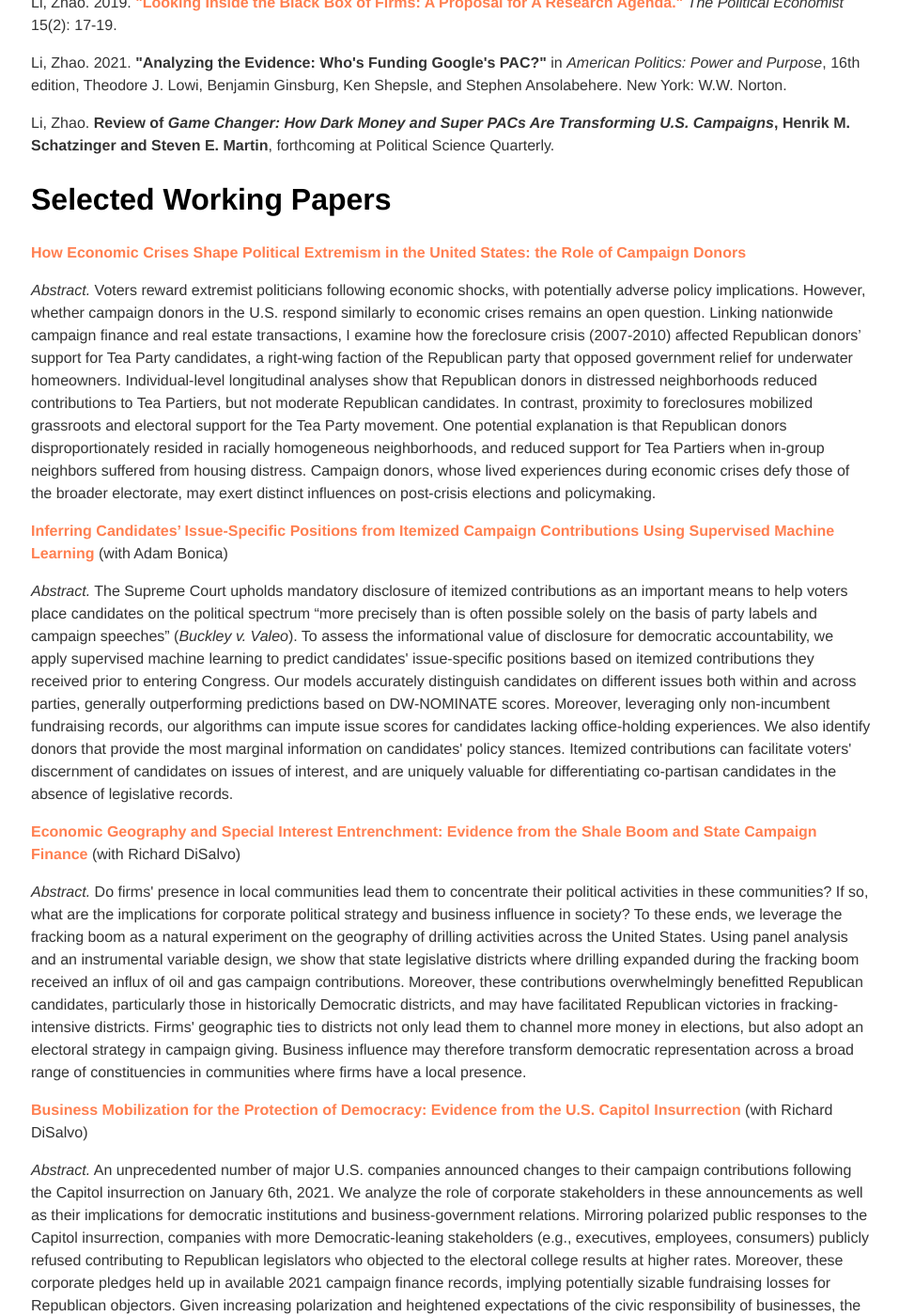
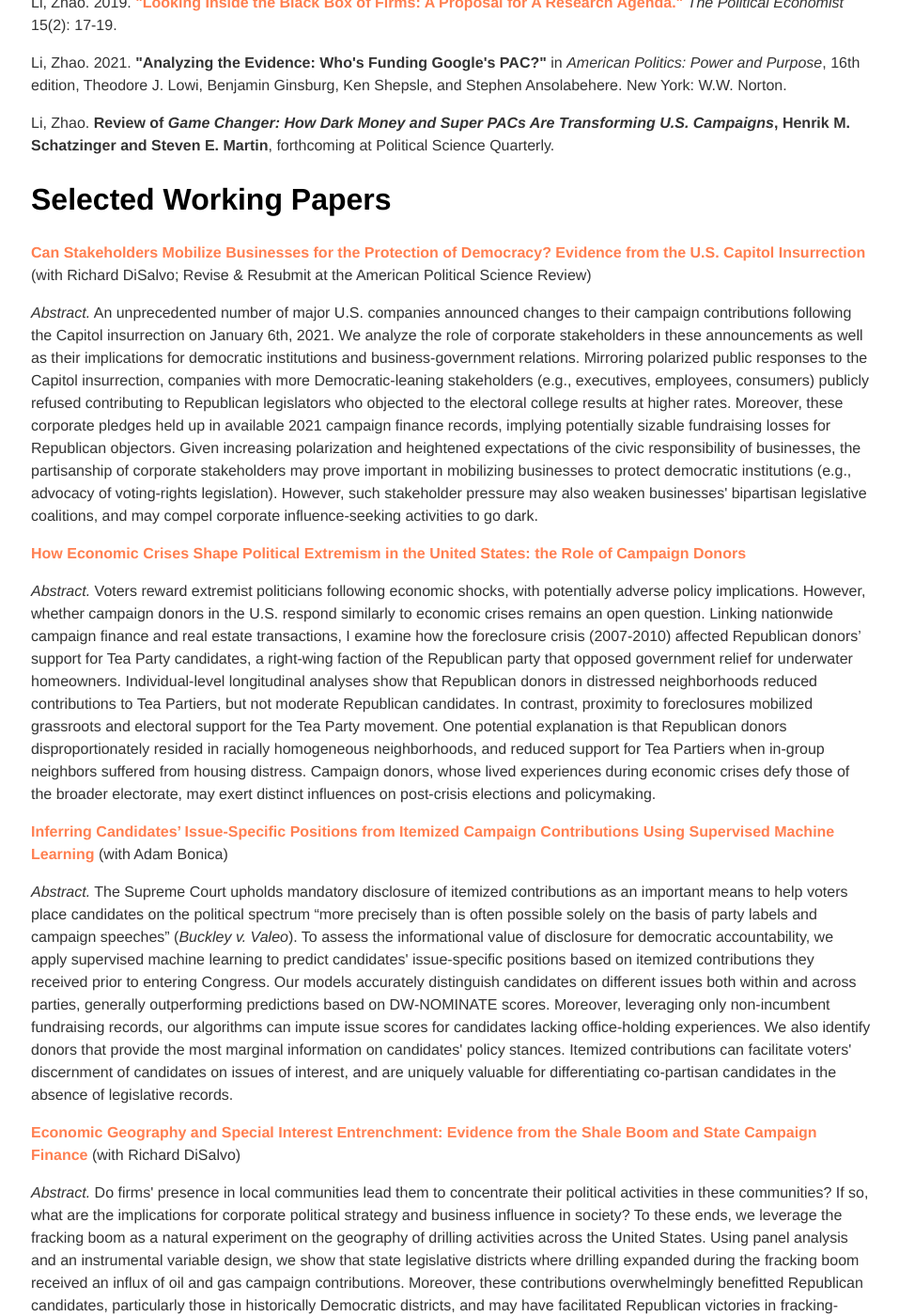
Before and after one commit to zhaoliresearch/zhaoliresearch.github.io, a Jekyll site: the page built from research/index.html, in a window 1280 px wide and 1400 px high, scrolled down 565 px. Shown: the whole window at 94% size, without its empty margins (159-1116 px from the left). Built offline with Jekyll 4.4.1, drawn with Linux system fonts in a browser that asks for light colours; some of the changed text lies outside the part shown.

Commit message:
Update index.html

```diff
--- a/research/index.html
+++ b/research/index.html
@@ -11,17 +11,19 @@
 <p>Li, Zhao. 2021. <b>"Analyzing the Evidence: Who's Funding Google's PAC?"</a></b> in <i>American Politics: Power and Purpose</i>, 16th edition, Theodore J. Lowi, Benjamin Ginsburg, Ken Shepsle, and Stephen Ansolabehere. New York: W.W. Norton.</p>
 <p>Li, Zhao. <b>Review of <i>Game Changer: How Dark Money and Super PACs Are Transforming U.S. Campaigns</i>, Henrik M. Schatzinger and Steven E. Martin</b>, forthcoming at Political Science Quarterly.</p>
 <h2>Selected Working Papers </h2>
+<p><b><a href="https://www.dropbox.com/s/oziztndzdsjbxpk/Li%20and%20DiSalvo_Capitol%20Riot.pdf?dl=0">Can Stakeholders Mobilize Businesses for the Protection of Democracy? Evidence from the U.S. Capitol Insurrection</b></a> (with Richard DiSalvo; Revise & Resubmit at the American Political Science Review)</p>
+<p><i>Abstract.</i> An unprecedented number of major U.S. companies announced changes to their campaign contributions following the Capitol insurrection on January 6th, 2021. We analyze the role of corporate stakeholders in these announcements as well as their implications for democratic institutions and business-government relations. Mirroring polarized public responses to the Capitol insurrection, companies with more Democratic-leaning stakeholders (e.g., executives, employees, consumers) publicly refused contributing to Republican legislators who objected to the electoral college results at higher rates. Moreover, these corporate pledges held up in available 2021 campaign finance records, implying potentially sizable fundraising losses for Republican objectors. Given increasing polarization and heightened expectations of the civic responsibility of businesses, the partisanship of corporate stakeholders may prove important in mobilizing businesses to protect democratic institutions (e.g., advocacy of voting-rights legislation). However, such stakeholder pressure may also weaken businesses' bipartisan legislative coalitions, and may compel corporate influence-seeking activities to go dark.</p>
 <p><b><a href="https://www.dropbox.com/s/at6n6o16dze48ds/Zhao%20Li_Housing%20Crash%20and%20Political%20Extremism.pdf?dl=0">How Economic Crises Shape Political Extremism in the United States: the Role of Campaign Donors</b> </a></p>
 <p><i>Abstract.</i> Voters reward extremist politicians following economic shocks, with potentially adverse policy implications. However, whether campaign donors in the U.S. respond similarly to economic crises remains an open question. Linking nationwide campaign finance and real estate transactions, I examine how the foreclosure crisis (2007-2010) affected Republican donors’ support for Tea Party candidates, a right-wing faction of the Republican party that opposed government relief for underwater homeowners. Individual-level longitudinal analyses show that Republican donors in distressed neighborhoods reduced contributions to Tea Partiers, but not moderate Republican candidates. In contrast, proximity to foreclosures mobilized grassroots and electoral support for the Tea Party movement. One potential explanation is that Republican donors disproportionately resided in racially homogeneous neighborhoods, and reduced support for Tea Partiers when in-group neighbors suffered from housing distress. Campaign donors, whose lived experiences during economic crises defy those of the broader electorate, may exert distinct influences on post-crisis elections and policymaking.</p>
 <p><b><a href="https://www.dropbox.com/s/6uie90whk4n7xdl/Bonica%20and%20Li%20%282021%29.pdf?dl=0">Inferring Candidates’ Issue-Specific Positions from Itemized Campaign Contributions Using Supervised Machine Learning</b></a> (with Adam Bonica)</p>
 <p><i>Abstract.</i> The Supreme Court upholds mandatory disclosure of itemized contributions as an important means to help voters place candidates on the political spectrum “more precisely than is often possible solely on the basis of party labels and campaign speeches” (<i>Buckley v. Valeo</i>). To assess the informational value of disclosure for democratic accountability, we apply supervised machine learning to predict candidates' issue-specific positions based on itemized contributions they received prior to entering Congress. Our models accurately distinguish candidates on different issues both within and across parties, generally outperforming predictions based on DW-NOMINATE scores. Moreover, leveraging only non-incumbent fundraising records, our algorithms can impute issue scores for candidates lacking office-holding experiences. We also identify donors that provide the most marginal information on candidates' policy stances. Itemized contributions can facilitate voters' discernment of candidates on issues of interest, and are uniquely valuable for differentiating co-partisan candidates in the absence of legislative records.</p>
 <p><b><a href="https://www.dropbox.com/s/i3kvtsxf0hrptey/DiSalvo%20and%20Li%20%282020%29.pdf?dl=0">Economic Geography and Special Interest Entrenchment: Evidence from the Shale Boom and State Campaign Finance</b></a> (with Richard DiSalvo)</p>
 <p><i>Abstract.</i> Do firms' presence in local communities lead them to concentrate their political activities in these communities? If so, what are the implications for corporate political strategy and business influence in society? To these ends, we leverage the fracking boom as a natural experiment on the geography of drilling activities across the United States. Using panel analysis and an instrumental variable design, we show that state legislative districts where drilling expanded during the fracking boom received an influx of oil and gas campaign contributions. Moreover, these contributions overwhelmingly benefitted Republican candidates, particularly those in historically Democratic districts, and may have facilitated Republican victories in fracking-intensive districts. Firms' geographic ties to districts not only lead them to channel more money in elections, but also adopt an electoral strategy in campaign giving. Business influence may therefore transform democratic representation across a broad range of constituencies in communities where firms have a local presence.</p>
-<p><b><a href="https://www.dropbox.com/s/oziztndzdsjbxpk/Li%20and%20DiSalvo_Capitol%20Riot.pdf?dl=0">Business Mobilization for the Protection of Democracy: Evidence from the U.S. Capitol Insurrection</b></a> (with Richard DiSalvo)</p>
-<p><i>Abstract.</i> An unprecedented number of major U.S. companies announced changes to their campaign contributions following the Capitol insurrection on January 6th, 2021. We analyze the role of corporate stakeholders in these announcements as well as their implications for democratic institutions and business-government relations. Mirroring polarized public responses to the Capitol insurrection, companies with more Democratic-leaning stakeholders (e.g., executives, employees, consumers) publicly refused contributing to Republican legislators who objected to the electoral college results at higher rates. Moreover, these corporate pledges held up in available 2021 campaign finance records, implying potentially sizable fundraising losses for Republican objectors. Given increasing polarization and heightened expectations of the civic responsibility of businesses, the partisanship of corporate stakeholders may prove important in mobilizing businesses to protect democratic institutions (e.g., advocacy of voting-rights legislation). However, such stakeholder pressure may also weaken businesses' bipartisan legislative coalitions, and may compel corporate influence-seeking activities to go dark.</p>
 <h2>Selected Work in Progress </h2>
 <p><b>Lemons in the Political Marketplace: A Big-Data Approach to Detect ‘Scam PACs’</b> (<a href="mailto:zhaoliresearch@gmail.com">email</a> for an early draft)</p>
 <p><i>Abstract.</i> ‘Scam PACs’ are political action committees (PACs) in the United States that raise campaign contributions to enrich their creators (e.g., political consultants) instead of advancing the campaigns or causes they purport to champion. In the 2018 election cycle alone alleged scam PACs collectively raised more than $106 million, which could have fully funded 140 average House campaigns. Scam PACs’ proliferation and lack of regulatory oversight not only undermine PACs’ accountability to donors, but also generate a lemons problem in the political marketplace. To reduce the information asymmetry that donors face in discerning scam PACs, I first examine how scam PACs that have been identified by media reports differ from comparable legitimate PACs on aggregate attributes related to their solicitation strategies, fundraising and expenditure patterns, regulatory compliance, donor characteristics, and PAC donor and personnel networks. Building on these descriptive analyses, I construct a supervised machine learning algorithm that systematically detects scam PACs in U.S. federal elections.</p>
 <p><b>Media and Ideological Movements: How Fox News Built the Tea Party</b> (with Greg Martin; <a href="mailto:zhaoliresearch@gmail.com">email</a> for an early draft)</p>
 <p><i>Abstract.</i> Does media influence operate primarily on low-information swing voters, or can it also affect the party activists who shape ideological factions? We examine the role of Fox News in the rise of the Tea Party movement within the Republican party since 2009. We use differences in Fox News’ cable channel positions across cable systems to isolate exogenous variation in exposure to the channel (Martin and Yurukoglu, 2017). Earlier in the 2009-10 election cycle, Fox News did not boost Tea Party rally sizes or encourage strategic entry by Tea Party candidates, consistent with content analysis demonstrating a lack of pro-Tea Party slant in Fox News until 2010. However, exposure to Fox News significantly increased campaign fundraising and vote shares in primary elections for Tea Party-backed Republican candidates relative to other Republican candidates. The Tea Party movement benefited from an advantage – rare among insurgent movements – in the backing of a powerful media outlet, which enabled it to rapidly move from the fringe to the center of the Republican party.</p>
+<p><b>Keep Winning with WinRed? Digital Fundraising Platform as the Party’s Public Good</b> (with Seo-young Silvia Kim; <a href="mailto:zhaoliresearch@gmail.com">email</a> for an early draft)</p>
+<p><i>Abstract.</i> Does party-level coordination of fundraising platforms benefit individual candidates? From parties’ perspectives, coordination can lead to positive externalities and economies of scale. However, there is strategic uncertainty and potentially a collective action problem for individual candidates who face transition costs. Using WinRed, the Republican party’s first successful party-wide digital fundraising platform in 2020, we measure whether joining the platform increased receipts for candidates who complied. We first provide descriptive statistics on which candidates joined WinRed and when. Next, we estimate the impact of joining WinRed on fundraising outcomes by matching candidate characteristics and fundraising history on a panel dataset of FEC’s quarterly fundraising reports. We find that incumbents, Senate candidates up for election, and established fundraisers joined WinRed more. Moreover, candidates who were raising well and those whose opponents were recently accelerating joined earlier, fueling successful coordination. Overall, joining WinRed was not associated with a short-term increase in fundraising.</p>
 </div><!-- /.blurb -->
```
